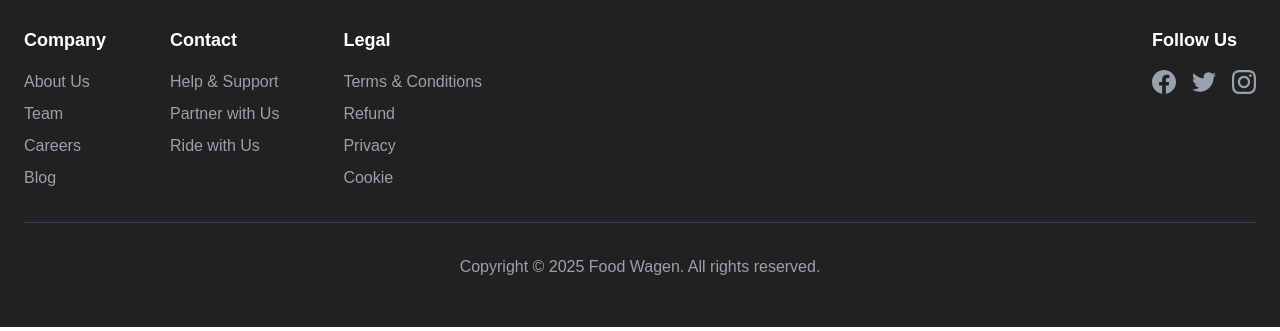
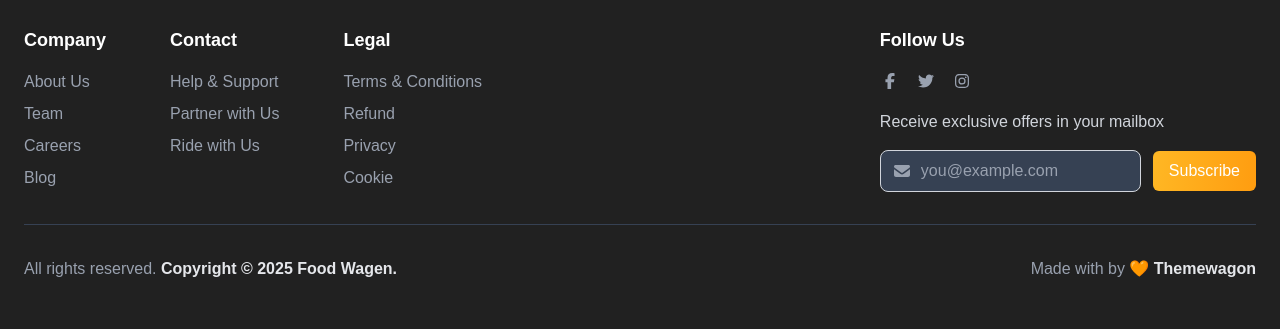
Before and after one commit to kasahun-welela/food-wagen, a Next.js app: page / in a window 1280 px wide. Shown: the part 126-457 px from the top of the page. Built offline with nearby package versions, Linux system fonts and the light colour scheme; no server answers.

Commit message:
Enhance Footer component with social media icons and subscription form

```diff
--- a/components/layouts/Footer.tsx
+++ b/components/layouts/Footer.tsx
@@ -1,3 +1,12 @@
+import { FontAwesomeIcon } from "@fortawesome/react-fontawesome";
+import {
+  faFacebookF,
+  faTwitter,
+  faInstagram,
+} from "@fortawesome/free-brands-svg-icons";
+import Link from "next/link";
+import { faEnvelope } from "@fortawesome/free-solid-svg-icons";
+
 const footerSections = [
   {
     title: "Company",
@@ -31,25 +40,18 @@ const socialLinks = [
   {
     name: "Facebook",
     href: "#",
-    icon: (
-      <path d="M24 12.073c0-6.627-5.373-12-12-12s-12 5.373-12 12c0 5.99 4.388 10.954 10.125 11.854v-8.385H7.078v-3.47h3.047V9.43c0-3.007 1.792-4.669 4.533-4.669 1.312 0 2.686.235 2.686.235v2.953H15.83c-1.491 0-1.956.925-1.956 1.874v2.25h3.328l-.532 3.47h-2.796v8.385C19.612 23.027 24 18.062 24 12.073z" />
-    ),
+    icon: faFacebookF,
   },
   {
     name: "Twitter",
     href: "#",
-    icon: (
-      <path d="M23.953 4.57a10 10 0 01-2.825.775 4.958 4.958 0 002.163-2.723c-.951.555-2.005.959-3.127 1.184a4.92 4.92 0 00-8.384 4.482C7.69 8.095 4.067 6.13 1.64 3.162a4.822 4.822 0 00-.666 2.475c0 1.71.87 3.213 2.188 4.096a4.904 4.904 0 01-2.228-.616v.06a4.923 4.923 0 003.946 4.827 4.996 4.996 0 01-2.212.085 4.936 4.936 0 004.604 3.417 9.867 9.867 0 01-6.102 2.105c-.39 0-.779-.023-1.17-.067a13.995 13.995 0 007.557 2.209c9.053 0 13.998-7.496 13.998-13.985 0-.21 0-.42-.015-.63A9.935 9.935 0 0024 4.59z" />
-    ),
+    icon: faTwitter,
   },
   {
     name: "Instagram",
     href: "#",
-    icon: (
-      <path d="M12 2.163c3.204 0 3.584.012 4.85.07 3.252.148 4.771 1.691 4.919 4.919.058 1.265.069 1.645.069 4.849 0 3.205-.012 3.584-.069 4.849-.149 3.225-1.664 4.771-4.919 4.919-1.266.058-1.644.07-4.85.07-3.204 0-3.584-.012-4.849-.07-3.26-.149-4.771-1.699-4.919-4.92-.058-1.265-.07-1.644-.07-4.849 0-3.204.013-3.583.07-4.849.149-3.227 1.664-4.771 4.919-4.919 1.266-.057 1.645-.069 4.849-.069zm0-2.163c-3.259 0-3.667.014-4.947.072-4.358.2-6.78 2.618-6.98 6.98-.059 1.281-.073 1.689-.073 4.948 0 3.259.014 3.668.072 4.948.2 4.358 2.618 6.78 6.98 6.98 1.281.058 1.689.072 4.948.072 3.259 0 3.668-.014 4.948-.072 4.354-.2 6.782-2.618 6.979-6.98.059-1.28.073-1.689.073-4.948 0-3.259-.014-3.667-.072-4.947-.196-4.354-2.617-6.78-6.979-6.98-1.281-.059-1.69-.073-4.949-.073zm0 5.838c-3.403 0-6.162 2.759-6.162 6.162s2.759 6.163 6.162 6.163 6.162-2.759 6.162-6.163c0-3.403-2.759-6.162-6.162-6.162zm0 10.162c-2.209 0-4-1.79-4-4 0-2.209 1.791-4 4-4s4 1.791 4 4c0 2.21-1.791 4-4 4zm6.406-11.845c-.796 0-1.441.645-1.441 1.44s.645 1.44 1.441 1.44c.795 0 1.439-.645 1.439-1.44s-.644-1.44-1.439-1.44z" />
-    ),
+    icon: faInstagram,
   },
-
 ];
 
 function Footer() {
@@ -64,12 +66,12 @@ function Footer() {
                 <ul className="space-y-2">
                   {section.links.map((link) => (
                     <li key={link.label}>
-                      <a
+                      <Link
                         href={link.href}
                         className="text-gray-400 hover:text-white transition-colors"
                       >
                         {link.label}
-                      </a>
+                      </Link>
                     </li>
                   ))}
                 </ul>
@@ -80,30 +82,64 @@ function Footer() {
           {/* Follow Us Section */}
           <div>
             <h3 className="font-semibold text-lg mb-4 text-white">Follow Us</h3>
+            <div className="flex flex-col gap-4">
+              {" "}
               <div className="flex gap-4">
                 {socialLinks.map((social) => (
-                <a
+                  <Link
                     key={social.name}
                     href={social.href}
                     className="text-gray-400 hover:text-white transition-colors"
                     aria-label={social.name}
                   >
-                  <svg className="w-6 h-6" fill="currentColor" viewBox="0 0 24 24">
-                    {social.icon}
-                  </svg>
-                </a>
+                    <FontAwesomeIcon icon={social.icon} className="w-5 h-5" />
+                  </Link>
                 ))}
+              </div>
+              <h1 className="text-gray-300">
+                Receive exclusive offers in your mailbox
+              </h1>
+              <div className="flex items-center gap-3">
+                <div className="relative">
+                  {/* Email icon */}
+                  <span className="absolute inset-y-0 left-0 flex items-center pl-3 text-gray-400">
+                    <FontAwesomeIcon icon={faEnvelope} />
+                  </span>
+
+                  {/* Input field */}
+                  <input
+                    id="email"
+                    type="email"
+                    placeholder="you@example.com"
+                    className="w-full bg-gray-700 rounded-lg border border-gray-300 pl-10 pr-3 py-2 text-gray-900 placeholder-gray-400 focus:outline-none focus:ring-2 focus:ring-orange-400 focus:border-orange-400"
+                  />
+                </div>
+                <button className="bg-[linear-gradient(97.86deg,#FFBA26_-8.95%,#FF9A0E_109.24%)] text-white px-4 py-2 rounded-md">
+                  Subscribe
+                </button>
+              </div>
             </div>
           </div>
         </div>
 
-        {/* Copyright */}
-        <div className="border-t border-gray-700 pt-8 mt-8">
-          <p className="text-center text-gray-400">Copyright © 2025 Food Wagen. All rights reserved.</p>
+        <div className="border-t border-gray-700 pt-8 mt-8 md:flex justify-between items-center">
+          <p className="text-center text-gray-400">
+            All rights reserved.{" "}
+            <span className="font-semibold text-gray-200">
+              Copyright © 2025 Food Wagen.
+            </span>
+          </p>
+
+          <div className="flex justify-center md:justify-end mt-4 md:mt-0">
+            <p className="text-gray-400">
+              Made with by 🧡{" "}
+              <span className="font-semibold text-gray-200">Themewagon</span>
+            </p>
+          </div>
         </div>
       </div>
     </footer>
   );
 }
 
-export default Footer
+export default Footer;
```
Lines whose indentation alone changed are shown as unchanged.
